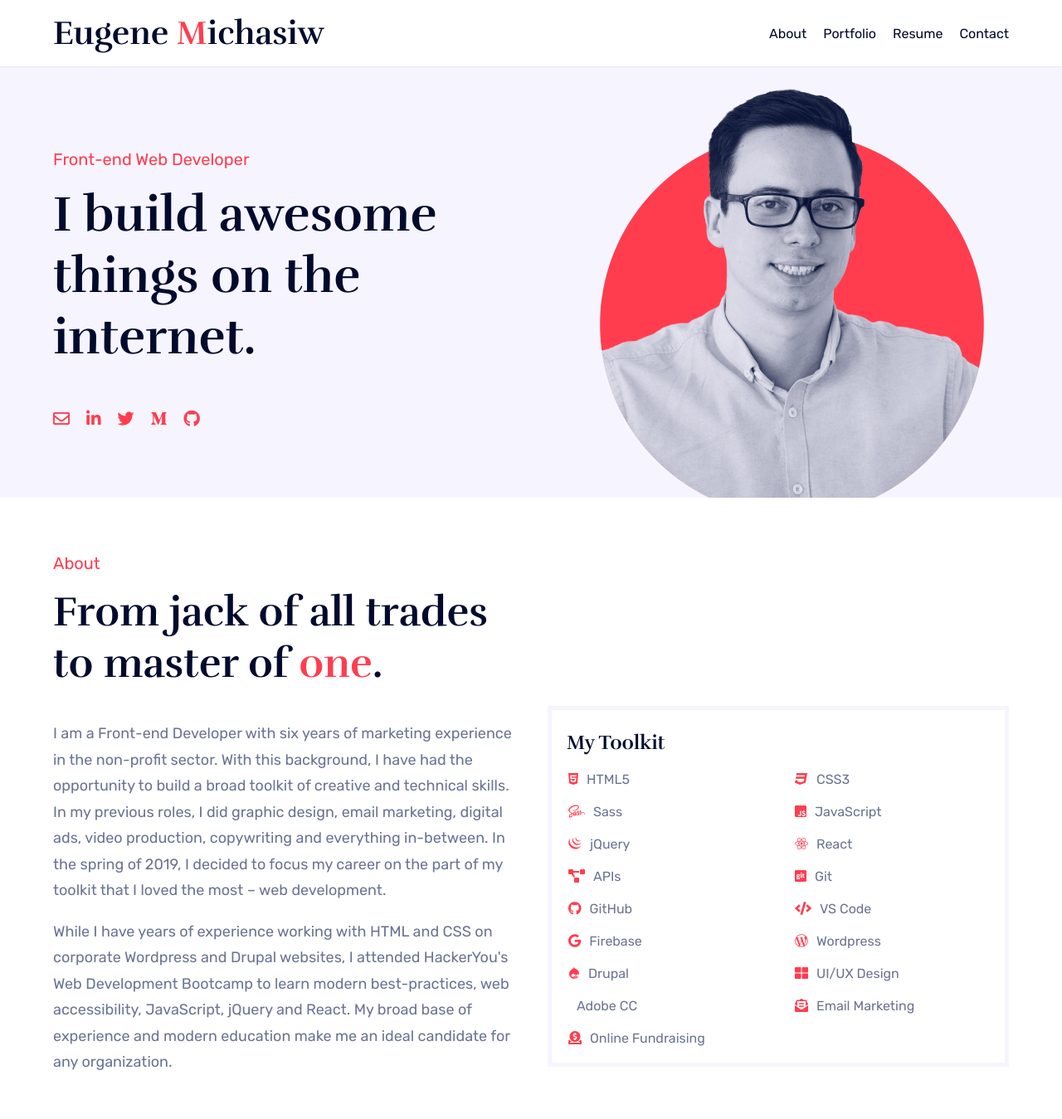
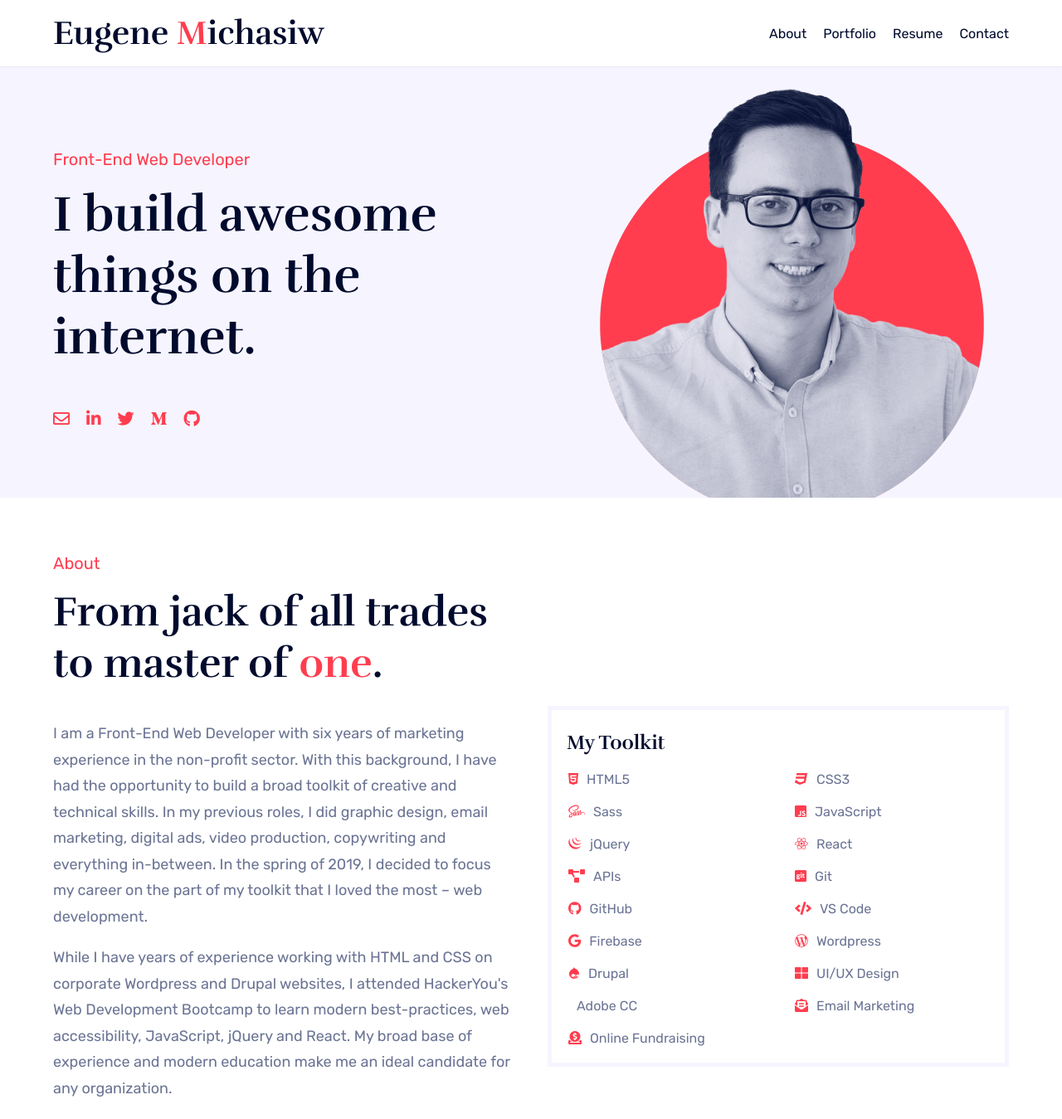
Before and after one commit to eugenefm/eugenefm.github.io, a plain HTML site: page index.html in a window 1280 px wide. Shown: the top 1349 px of the page at 83% size. Drawn offline with nearby package versions, Linux system fonts and the light colour scheme; some icons are missing.

Commit message:
updated index

```diff
--- a/index.html
+++ b/index.html
@@ -4,7 +4,7 @@
   <meta charset="UTF-8">
   <meta name="viewport" content="width=device-width, initial-scale=1.0">
   <meta http-equiv="X-UA-Compatible" content="ie=edge">
-  <title>Eugene Michasiw | Front-end Web Developer</title>
+  <title>Eugene Michasiw | Front-End Web Developer</title>
 
   <link rel="apple-touch-icon" sizes="180x180" href="./assets/apple-touch-icon.png">
   <link rel="icon" type="image/png" sizes="32x32" href="./assets/favicon-32x32.png">
@@ -16,7 +16,7 @@
   <meta name="msapplication-config" content="./assets/browserconfig.xml">
   <meta name="theme-color" content="#f6f5ff">
 
-  <meta property="og:title" content="Eugene Michasiw | Front-end Web Developer">
+  <meta property="og:title" content="Eugene Michasiw | Front-End Web Developer">
   <meta property="og:description" content="I build things on the internet.">
   <meta property="og:image" content="https://michasiw.com/assets/socialPreview.png">
   <meta property="og:url" content="https://michasiw.com/">
@@ -54,7 +54,7 @@
     <section class="hero" id="hero">
       <div class="wrapper">
         <div class="col1">
-          <h2>Front-end Web Developer</h2>
+          <h2>Front-End Web Developer</h2>
           <h3>I build awesome things on the internet.</h3>
           <div class="socialLinks">
             <ul>
@@ -77,7 +77,7 @@
         <h3>From jack of all trades to master of <span class="highlight">one</span>.</h3>
         <div class="twoColumn">
           <div class="col1 textBox">
-            <p>I am a Front-end Developer with six years of marketing experience in the non-profit sector. With this background, I have had the opportunity to build a broad toolkit of creative and technical skills. In my previous roles, I did graphic design, email marketing, digital ads, video production, copywriting and everything in-between. In the spring of 2019, I decided to focus my career on the part of my toolkit that I loved the most – web development.</p>
+            <p>I am a Front-End Web Developer with six years of marketing experience in the non-profit sector. With this background, I have had the opportunity to build a broad toolkit of creative and technical skills. In my previous roles, I did graphic design, email marketing, digital ads, video production, copywriting and everything in-between. In the spring of 2019, I decided to focus my career on the part of my toolkit that I loved the most – web development.</p>
             <p>While I have years of experience working with HTML and CSS on corporate Wordpress and Drupal websites, I attended HackerYou's Web Development Bootcamp to learn modern best-practices, web accessibility, JavaScript, jQuery and React. My broad base of experience and modern education make me an ideal candidate for any organization.</p>
           </div>
           <div class="col2">
@@ -103,9 +103,6 @@
             </ul>
           </div>
         </div>
-          <!-- <a href="" class="button">
-            View Resume
-          </a> -->
       </div>
     </section>
     <section class="portfolio" id="portfolio">
--- a/styles/_layout.scss
+++ b/styles/_layout.scss
@@ -5,7 +5,6 @@
 }
 section {
   padding: 50px 0;
-  min-height: 100vh;
 }
 
 .twoColumn {
@@ -359,6 +358,7 @@ header {
 }
 .contact {
   background: url('./../assets/bgMap.png') 50% 50% / cover $backgroundShade;
+  min-height: 100vh;
 
   .col2 {
     display: flex;
```
Also changed, not shown: styles/styles.css, 1 other file.
